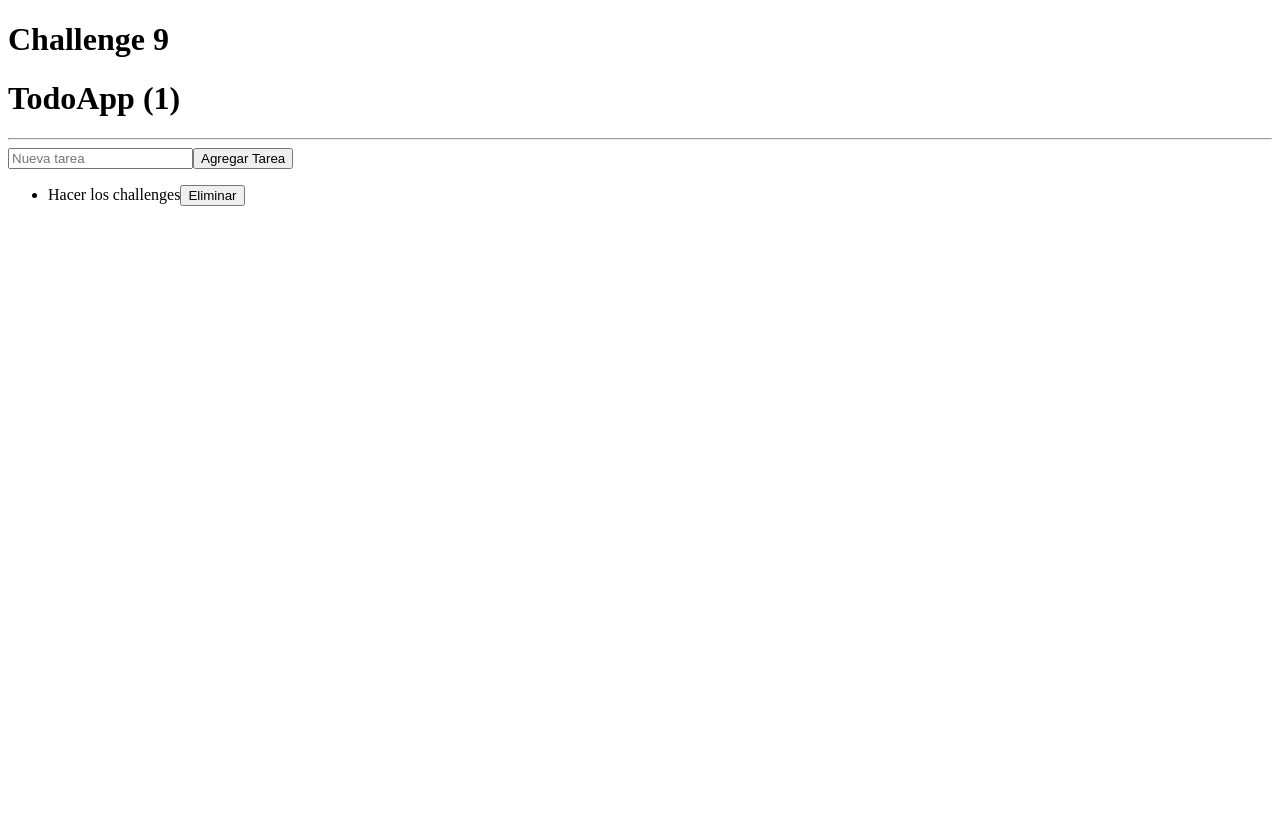
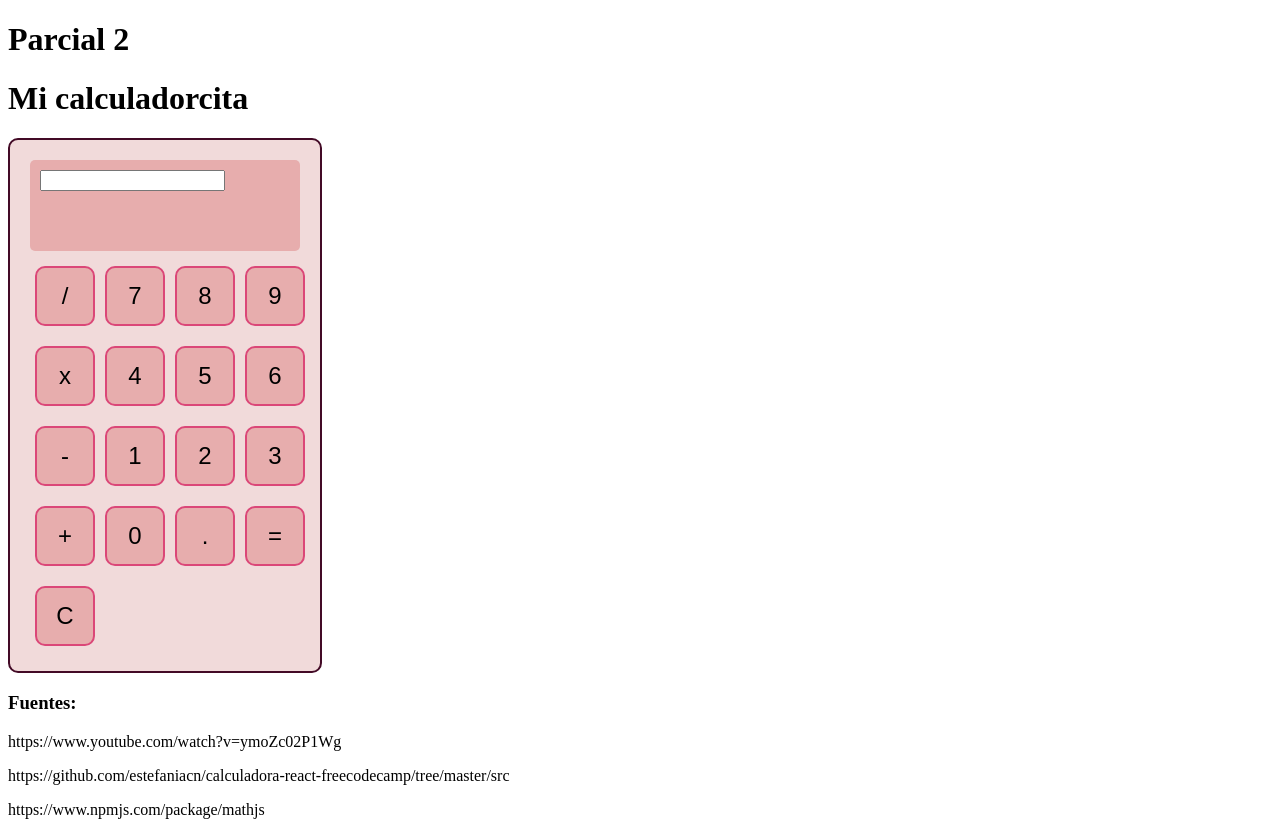
Before and after one commit to MariaCamilaOR/EDyA2_Homeworks, a React (Vite) app in the folder app/: page / in a window 1280 px wide. Before the commit the page ends 800 px from the top, so only its background shows below. Built offline with nearby package versions, Linux system fonts and the light colour scheme.

Commit message:
Parcial2-MariaCamilaOrozcoRomero

```diff
--- a/app/package.json
+++ b/app/package.json
@@ -11,6 +11,7 @@
   },
   "dependencies": {
     "app": "file:",
+    "mathjs": "^13.2.0",
     "react": "^18.3.1",
     "react-dom": "^18.3.1"
   },
--- /dev/null
+++ b/app/src/components/Button.jsx
@@ -0,0 +1,9 @@
+const Button = ({ onClick, children }) => {
+  return (
+    <button onClick={onClick} className="button">
+      {children}
+    </button>
+  );
+};
+
+export default Button;
--- /dev/null
+++ b/app/src/components/Calculator.Style.css
@@ -0,0 +1,37 @@
+.calculator {
+    border: 2px solid #430a26;
+    display: inline-block;
+    padding: 20px;
+    border-radius: 10px;
+    background-color: #f1dada;
+  }
+
+  .display {
+    background-color: #e7adad;
+    padding: 10px;
+    margin-bottom: 10px;
+    border-radius: 5px
+  }
+
+  .result {
+    font-size: 24px;
+    margin-top: 10px;
+    min-height: 40px;
+  }
+
+  .button {
+    width: 60px;
+    height: 60px;
+    margin: 5px;
+    font-size: 24px;
+    background-color: #e7adad;
+    border: 2px solid #db4778;
+    border-radius: 10px;
+  cursor: pointer;
+}
+
+.botoncitos {
+  display: grid;
+  grid-template-columns: repeat(4, 60px);
+  grid-gap: 10px;
+}
--- /dev/null
+++ b/app/src/components/Calculator.jsx
@@ -0,0 +1,57 @@
+import { useState } from "react";
+import Button from "./Button";
+import "./Calculator.Style.css";
+import { evaluate } from "mathjs"; //npm install mathjs
+
+const Calculator = () => {
+  const [input, setInput] = useState(""); // prueba con estefan
+  const [result, setResult] = useState("");
+
+  const ClickBotoncitos = (valor) => {
+    setInput(input + valor);
+    setResult("");
+  };
+
+  const Limpiar = () => {// este es el c
+    setInput("");
+    setResult("");
+  };
+
+  const Calcular = () => {// este es el =
+    if (input) {
+      setInput(evaluate(input));
+    } else {
+      alert("Por favor ingrese valores para realizar los cálculos.");
+    }
+  };
+
+  return (
+    <div className="calculator">
+      <div className="display">
+        <input type="text" readOnly value={input} />
+        <div className="result">{result}</div>
+      </div>
+      <div className="botoncitos">
+        <Button onClick={() => ClickBotoncitos("/")}>/</Button>
+        <Button onClick={() => ClickBotoncitos("7")}>7</Button>
+        <Button onClick={() => ClickBotoncitos("8")}>8</Button>
+        <Button onClick={() => ClickBotoncitos("9")}>9</Button>
+        <Button onClick={() => ClickBotoncitos("*")}>x</Button>
+        <Button onClick={() => ClickBotoncitos("4")}>4</Button>
+        <Button onClick={() => ClickBotoncitos("5")}>5</Button>
+        <Button onClick={() => ClickBotoncitos("6")}>6</Button>
+        <Button onClick={() => ClickBotoncitos("-")}>-</Button>
+        <Button onClick={() => ClickBotoncitos("1")}>1</Button>
+        <Button onClick={() => ClickBotoncitos("2")}>2</Button>
+        <Button onClick={() => ClickBotoncitos("3")}>3</Button>
+        <Button onClick={() => ClickBotoncitos("+")}>+</Button>
+        <Button onClick={() => ClickBotoncitos("0")}>0</Button>
+        <Button onClick={() => ClickBotoncitos(".")}>.</Button>
+        <Button onClick={Calcular}>=</Button>
+        <Button onClick={Limpiar}>C</Button>
+      </div>
+    </div>
+  );
+};
+
+export default Calculator;
--- a/app/src/components/TodoAdd.jsx
+++ /dev/null
@@ -1,32 +0,0 @@
-import { useState } from 'react';
-
-export const TodoAdd = ({ handleAddTodo }) => {
-    const [description, setDescription] = useState('');
-
-    const onSubmit = (e) => {
-        e.preventDefault();
-
-        if (description.trim().length <= 1) return;
-
-        const newTodo = {
-            id: new Date().getTime(),
-            description,
-            done: false
-        };
-
-        handleAddTodo(newTodo);
-        setDescription('');
-    };
-
-    return (
-        <form onSubmit={onSubmit}>
-            <input
-                type="text"
-                placeholder="Nueva tarea"
-                value={description}
-                onChange={(e) => setDescription(e.target.value)}
-            />
-            <button type="submit">Agregar Tarea</button>
-        </form>
-    );
-};
--- a/app/src/components/TodoApp.jsx
+++ /dev/null
@@ -1,51 +0,0 @@
-import { useReducer } from 'react';
-import { TodoReducer } from './TodoReducer';
-import { TodoList } from './TodoList';
-import { TodoAdd } from './TodoAdd';
-
-const initialState = [
-    {
-        id: new Date().getTime(),
-        description: 'Hacer los challenges',
-        done: false
-    }
-];
-
-export const TodoApp = () => {
-    const [todos, dispatch] = useReducer(TodoReducer, initialState);
-
-    const handleAddTodo = (newTodo) => {
-        dispatch({
-            type: 'ADD_TODO',
-            payload: newTodo
-        });
-    };
-
-    const handleToggleTodo = (id) => {
-        dispatch({
-            type: 'TOGGLE_TODO',
-            payload: id
-        });
-    };
-
-    const handleRemoveTodo = (id) => {
-        dispatch({
-            type: 'REMOVE_TODO',
-            payload: id
-        });
-    };
-
-    return (
-        <div>
-            <h1>TodoApp ({todos.length})</h1>
-            <hr />
-
-            <TodoAdd handleAddTodo={handleAddTodo} />
-            <TodoList
-                todos={todos}
-                handleToggleTodo={handleToggleTodo}
-                handleRemoveTodo={handleRemoveTodo}
-            />
-        </div>
-    );
-};
--- a/app/src/components/TodoItem.jsx
+++ /dev/null
@@ -1,13 +0,0 @@
-export const TodoItem = ({ todo, handleToggleTodo, handleRemoveTodo }) => {
-    return (
-        <li>
-            <span
-                style={{ textDecoration: todo.done ? 'line-through' : 'none' }}
-                onClick={() => handleToggleTodo(todo.id)}
-            >
-                {todo.description}
-            </span>
-            <button onClick={() => handleRemoveTodo(todo.id)}>Eliminar</button>
-        </li>
-    );
-};
--- a/app/src/components/TodoList.jsx
+++ /dev/null
@@ -1,16 +0,0 @@
-import { TodoItem } from './TodoItem';
-
-export const TodoList = ({ todos, handleToggleTodo, handleRemoveTodo }) => {
-    return (
-        <ul>
-            {todos.map(todo => (
-                <TodoItem
-                    key={todo.id}
-                    todo={todo}
-                    handleToggleTodo={handleToggleTodo}
-                    handleRemoveTodo={handleRemoveTodo}
-                />
-            ))}
-        </ul>
-    );
-};
--- a/app/src/components/TodoReducer.jsx
+++ /dev/null
@@ -1,16 +0,0 @@
-export const TodoReducer = (state = [], action) => {
-    switch (action.type) {
-        case 'ADD_TODO':
-            return [...state, action.payload];
-        case 'REMOVE_TODO':
-            return state.filter(todo => todo.id !== action.payload);
-        case 'TOGGLE_TODO':
-            return state.map(todo =>
-                (todo.id === action.payload)
-                    ? { ...todo, done: !todo.done }
-                    : todo
-            );
-        default:
-            return state;
-    }
-};
--- /dev/null
+++ b/app/src/hooks/App.jsx
@@ -0,0 +1,16 @@
+
+import Calculator from '../components/Calculator'; // Ajustamos el path
+
+export const App = () => {
+  return (
+    <div>
+      <h1>Mi calculadorcita</h1>
+      <Calculator />
+      <h3>Fuentes:</h3>
+      <p>https://www.youtube.com/watch?v=ymoZc02P1Wg</p>
+      <p>https://github.com/estefaniacn/calculadora-react-freecodecamp/tree/master/src</p>
+      <p>https://www.npmjs.com/package/mathjs</p>
+
+    </div>
+  );
+};
--- a/app/src/main.jsx
+++ b/app/src/main.jsx
@@ -1,12 +1,10 @@
 import React from 'react';
 import ReactDOM from 'react-dom/client';
-import { TodoApp } from './components/TodoApp';
+import { App } from './hooks/App';
 
 ReactDOM.createRoot(document.getElementById('root')).render(
-
   <React.StrictMode>
-    <h1>Challenge 9</h1>
-    <TodoApp/>
-
+    <h1>Parcial 2</h1>
+    <App />
   </React.StrictMode>
 );
```
Also changed, not shown: 1 other file (tests, documents, lock files or other folders).
